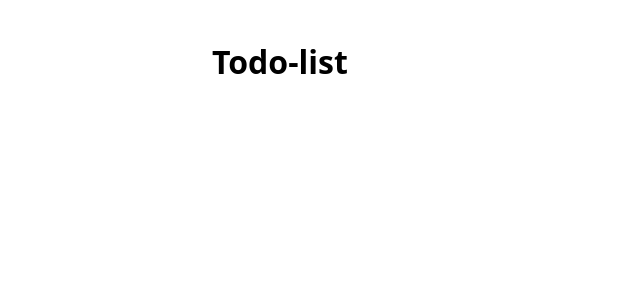
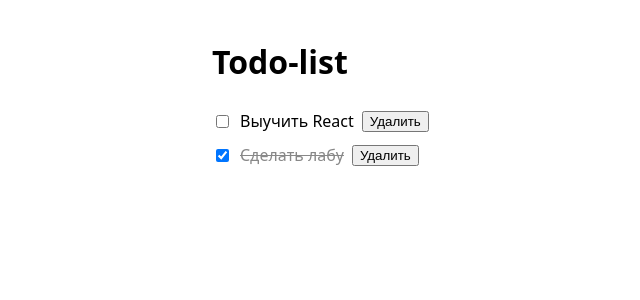
Before and after one commit to visvlav/web-course-2026, a React (Vite) app in the folder task8/: page / in a window 1280 px wide. Shown: the top 300 px of the page, without its empty margins (148-788 px from the left). Built offline with nearby package versions, Linux system fonts and the light colour scheme.

Commit message:
Добавлены TodoList и TodoItem, задачи хранятся в состоянии App и передаются через props

```diff
--- a/task8/src/App.jsx
+++ b/task8/src/App.jsx
@@ -1,3 +1,23 @@
+import { useState } from 'react';
+import { createTodo } from './todoModel';
+import TodoList from './components/TodoList';
+
 export default function App() {
-  return <h1>Todo-list</h1>;
+  const [todos, setTodos] = useState([
+    createTodo('Выучить React'),
+    createTodo('Сделать лабу', true),
+  ]);
+
+  const toggleTodo = (id) =>
+    setTodos((prev) => prev.map((t) => (t.id === id ? { ...t, completed: !t.completed } : t)));
+  const deleteTodo = (id) => setTodos((prev) => prev.filter((t) => t.id !== id));
+  const editTodo = (id, text) =>
+    setTodos((prev) => prev.map((t) => (t.id === id ? { ...t, text: text.trim() } : t)));
+
+  return (
+    <>
+      <h1>Todo-list</h1>
+      <TodoList todos={todos} onToggle={toggleTodo} onDelete={deleteTodo} onEdit={editTodo} />
+    </>
+  );
 }
--- /dev/null
+++ b/task8/src/components/TodoItem.jsx
@@ -0,0 +1,34 @@
+import { useState } from 'react';
+
+/**
+ * @param {{id:string,text:string,completed:boolean}} todo
+ * @param {(id:string)=>void} onToggle
+ * @param {(id:string)=>void} onDelete
+ * @param {(id:string, text:string)=>void} onEdit
+ */
+export default function TodoItem({ todo, onToggle, onDelete, onEdit }) {
+  const [isEditing, setIsEditing] = useState(false);
+  const [draft, setDraft] = useState(todo.text);
+
+  const save = () => {
+    if (draft.trim()) onEdit(todo.id, draft);
+    setIsEditing(false);
+  };
+
+  return (
+    <li className={todo.completed ? 'done' : ''}>
+      <input type="checkbox" checked={todo.completed} onChange={() => onToggle(todo.id)} />
+      {isEditing ? (
+        <>
+          <input value={draft} onChange={(e) => setDraft(e.target.value)} />
+          <button onClick={save}>Сохранить</button>
+        </>
+      ) : (
+        <>
+          <span onDoubleClick={() => setIsEditing(true)}>{todo.text}</span>
+          <button onClick={() => onDelete(todo.id)}>Удалить</button>
+        </>
+      )}
+    </li>
+  );
+}
--- /dev/null
+++ b/task8/src/components/TodoList.jsx
@@ -0,0 +1,18 @@
+import TodoItem from './TodoItem';
+
+export default function TodoList({ todos, onToggle, onDelete, onEdit }) {
+  if (todos.length === 0) return <p>Задач нет</p>;
+  return (
+    <ul>
+      {todos.map((todo) => (
+        <TodoItem
+          key={todo.id}
+          todo={todo}
+          onToggle={onToggle}
+          onDelete={onDelete}
+          onEdit={onEdit}
+        />
+      ))}
+    </ul>
+  );
+}
```
